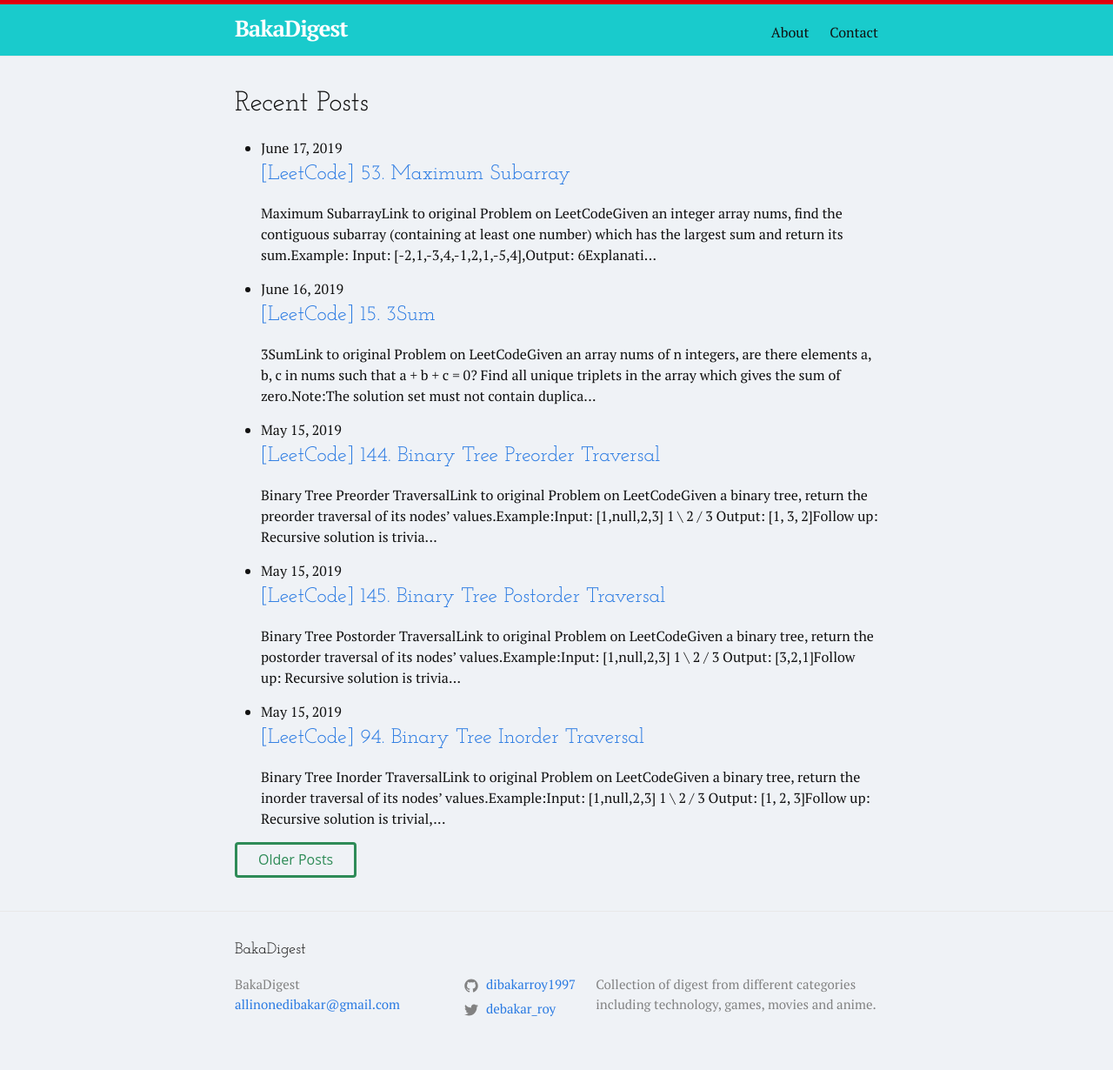
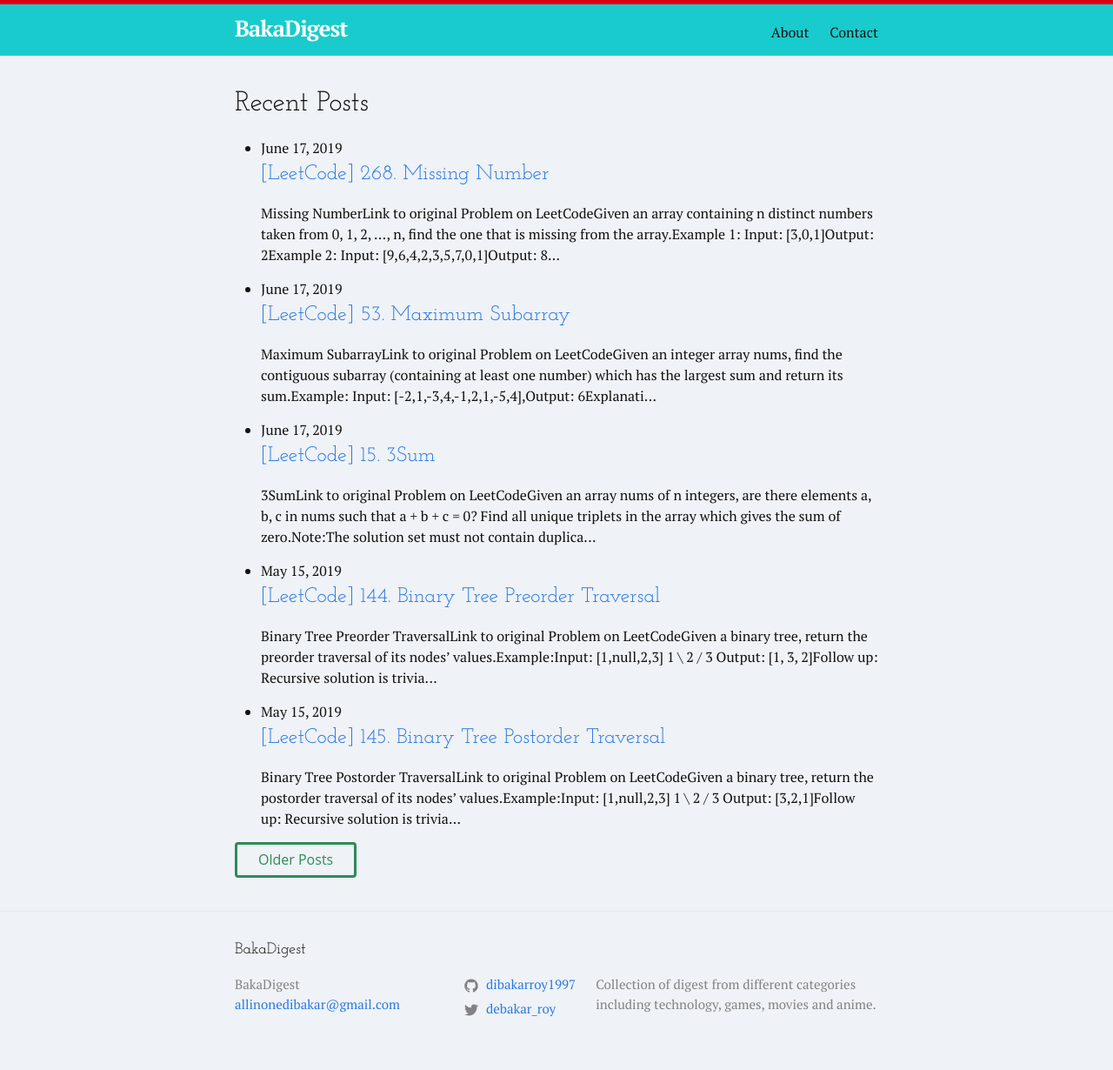
Before and after one commit to debakarr/BakaDigest, a Jekyll site: the page built from index.html, in a window 1280 px wide. Shown: the whole page at 87% size. Built offline with Jekyll 4.4.1, drawn with Linux system fonts in a browser that asks for light colours; the list of posts is cut into pages by our own code; some of the changed lines change nothing that is shown.

Commit message:
Adding some more Coding Interview Problem

````diff
--- a/_posts/2019-17-06-3sum.md
+++ b/_posts/2019-17-06-3sum.md
@@ -1,7 +1,7 @@
 ---
 layout: post
 title:  "[LeetCode] 15. 3Sum"
-date:   2019-06-16
+date:   2019-06-17
 comments: true
 ---
 
@@ -26,7 +26,7 @@ The solution set must not contain duplicate triplets.
 ]
 
 
-**Iterative Solution:**
+**Solution:**
 
 ```python
 class Solution(object):
--- /dev/null
+++ b/_posts/2019-17-06-missing-number.md
@@ -0,0 +1,83 @@
+---
+layout: post
+title:  "[LeetCode] 268. Missing Number"
+date:   2019-06-17
+comments: true
+---
+
+### Missing Number
+
+[Link to original Problem on LeetCode](https://leetcode.com/problems/missing-number/)
+
+Given an array containing n distinct numbers taken from 0, 1, 2, ..., n, find the one that is missing from the array.
+
+**Example 1:**
+
+>Input: [3,0,1]
+Output: 2
+
+**Example 2:**
+
+>Input: [9,6,4,2,3,5,7,0,1]
+Output: 8
+
+**Note:**
+
+Your algorithm should run in linear runtime complexity. Could you implement it using only constant extra space complexity?
+
+**Solution 1 (Using XOR):**
+
+```python
+class Solution(object):
+    def missingNumber(self, nums):
+        """
+        :type nums: List[int]
+        :rtype: int
+        """
+        # We know XOR of same number is 0
+        # We also know that len(nums) is present in the list
+        # iff it is not the number which is absent
+        # So we keep len(nums) in result
+        result = len(nums)
+
+        # Then we loop through each number
+        # and XOR the result with index and number
+        for i, num in enumerate(nums):
+            result ^= i
+            result ^= num
+
+        # By the end the absent number will be present in result
+        return result
+```
+
+**Solution 2 (Using Sum):**
+
+```python
+class Solution(object):
+    def missingNumber(self, nums):
+        """
+        :type nums: List[int]
+        :rtype: int
+        """
+        # We can use the same code we used when doing the problem with XOR
+        # We just need to replace the XOR symbols with - and plus
+        # We know inside loop if we add index with sum,
+        # we will end us getting sum from 0 to n-1
+        # So initially we keep n in sum
+        sum = len(nums)
+
+        for i, num in enumerate(nums):
+            # Inside loop we are subtracting each number we saw
+            # and adding the index
+            sum -= num
+            sum += i
+
+        # Finally the sum will contain the number with is absent
+        return sum
+        # This can also be done in one line (Using Python 2):
+        # return sum(range(len(nums) + 1)) - sum(nums)
+```
+
+This can also be solved using Binary Search but then we will have a time complexity of O(n log n).
+
+<hr><br />
````
